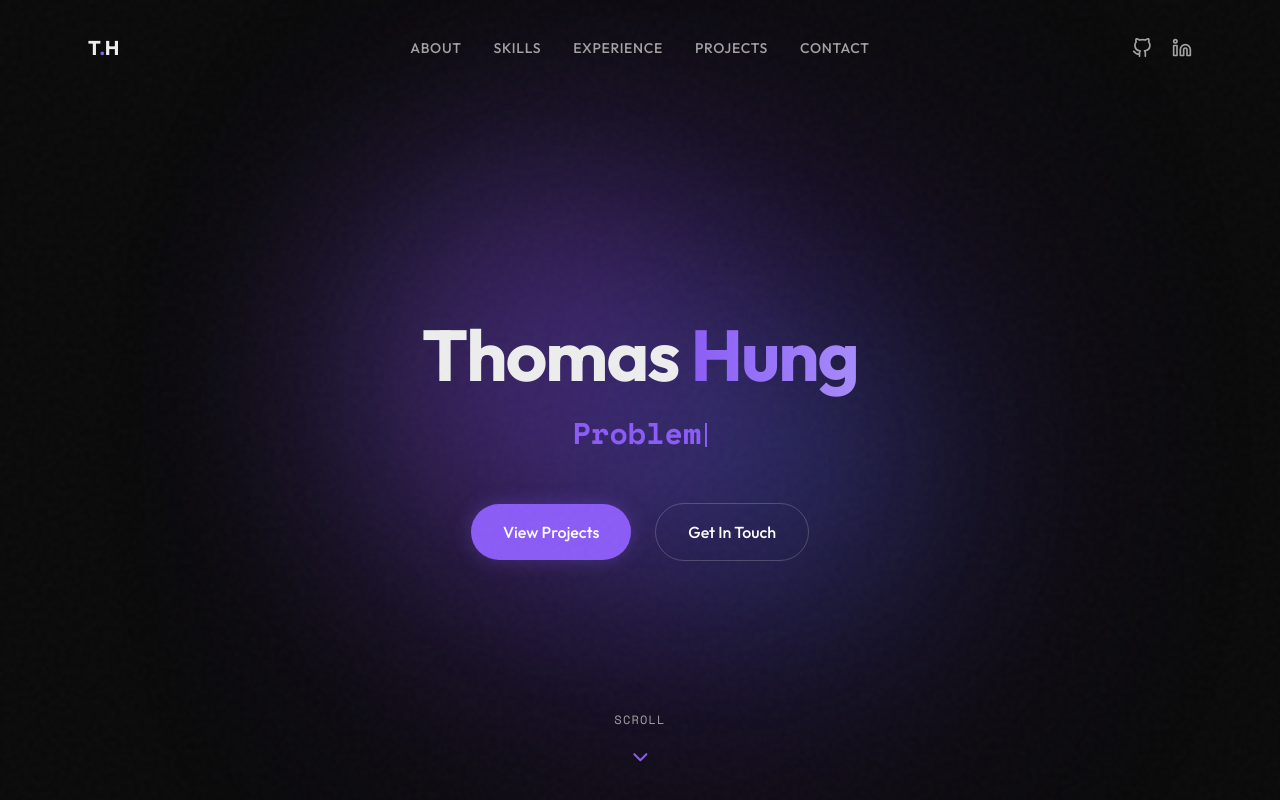
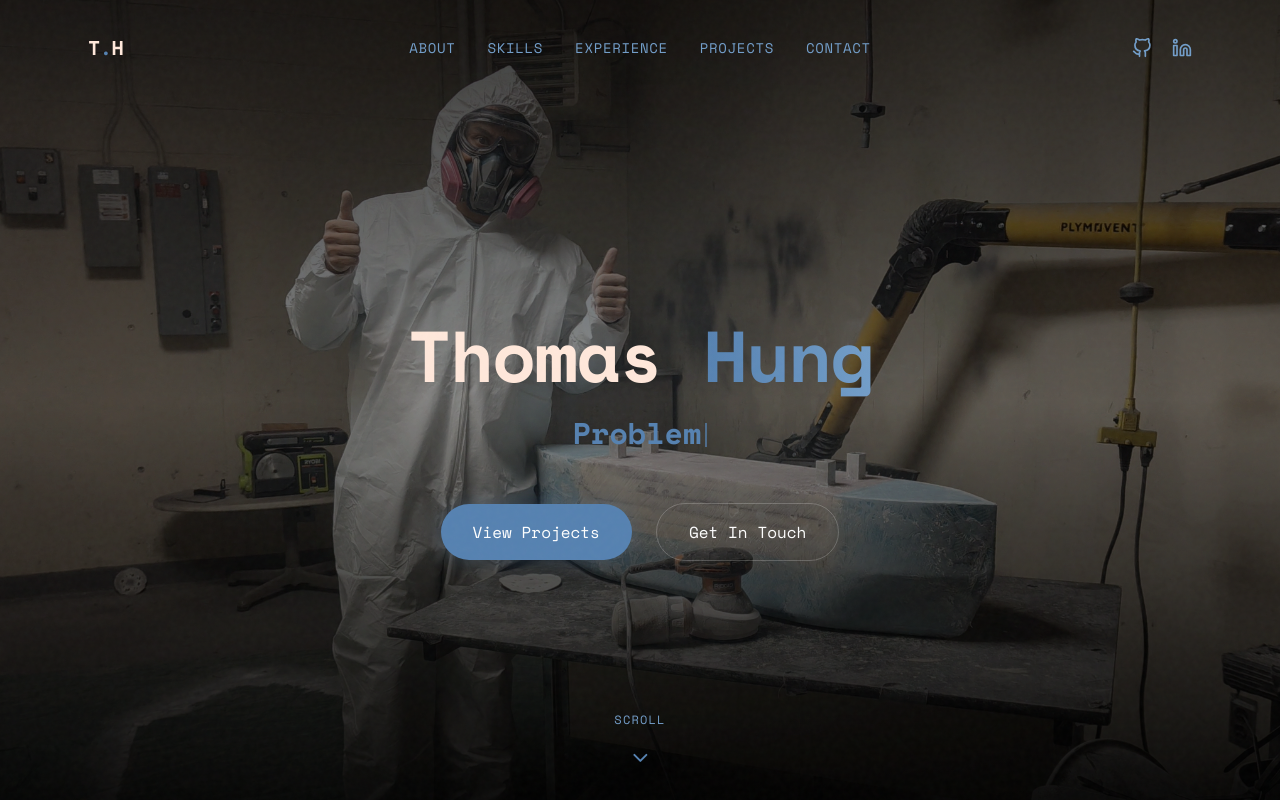
Before and after one commit to Tojo-hung/Personal_Website, a Next.js app: page / in a window 1280 px wide. Shown: the top 800 px of the page. Built offline with nearby package versions, Linux system fonts and the light colour scheme.

Commit message:
Added Background Image

```diff
--- a/src/app/globals.css
+++ b/src/app/globals.css
@@ -1,19 +1,19 @@
 @import "tailwindcss";
 
 @theme {
-  --color-background: #0a0a0a;
-  --color-foreground: #ededed;
+  --color-background: #000000;
+  --color-foreground: #FFE8DB;
 
-  --color-primary: #8B5CF6; /* Electric Purple */
-  --color-primary-hover: #A78BFA;
+  --color-primary: #5682B1; /* Blue */
+  --color-primary-hover: #739EC9; /* Light Blue */
 
-  --color-surface: #171717;
-  --color-surface-hover: #262626;
+  --color-surface: #090d13;
+  --color-surface-hover: #0c1219;
 
-  --color-muted: #a3a3a3;
-  --color-border: #333333;
+  --color-muted: #739EC9;
+  --color-border: #131c26;
 
-  --font-sans: var(--font-outfit), sans-serif;
+  --font-sans: var(--font-space-mono), sans-serif;
   --font-mono: var(--font-space-mono), monospace;
 }
 
--- a/src/app/layout.tsx
+++ b/src/app/layout.tsx
@@ -1,14 +1,9 @@
 import type { Metadata } from "next";
-import { Outfit, Space_Mono } from "next/font/google";
+import { Space_Mono } from "next/font/google";
 import "./globals.css";
 import Header from "@/components/layout/Header";
 import Footer from "@/components/layout/Footer";
 import AnimatedBackground from "@/components/AnimatedBackground";
-
-const outfit = Outfit({
-  variable: "--font-outfit",
-  subsets: ["latin"],
-});
 
 const spaceMono = Space_Mono({
   variable: "--font-space-mono",
@@ -51,7 +46,7 @@ export default function RootLayout({
   return (
     <html
       lang="en"
-      className={`${outfit.variable} ${spaceMono.variable} h-full antialiased`}
+      className={`${spaceMono.variable} h-full antialiased`}
     >
       <body className="min-h-full flex flex-col selection:bg-primary selection:text-white relative">
         <div
--- a/src/components/AnimatedBackground.tsx
+++ b/src/components/AnimatedBackground.tsx
@@ -8,7 +8,7 @@ export default function AnimatedBackground() {
       {/* Container for the floating orbs to keep them centered relative to viewport */}
       <div className="relative w-full h-full max-w-7xl mx-auto flex justify-center items-center">
 
-        {/* Purple Orb (#8B5CF6) */}
+        {/* Blue Orb (#5682B1) */}
         <motion.div
           animate={{
             x: [0, 50, -50, 0],
@@ -20,10 +20,10 @@ export default function AnimatedBackground() {
             repeat: Infinity,
             ease: "easeInOut",
           }}
-          className="absolute opacity-30 bg-[#8B5CF6] rounded-full blur-[100px] w-96 h-96 top-1/4 left-1/4"
+          className="absolute opacity-30 bg-[#5682B1] rounded-full blur-[100px] w-96 h-96 top-1/4 left-1/4"
         />
 
-        {/* Violet Orb (#7C3AED) */}
+        {/* Light Blue Orb (#739EC9) */}
         <motion.div
           animate={{
             x: [0, -60, 40, 0],
@@ -35,10 +35,10 @@ export default function AnimatedBackground() {
             repeat: Infinity,
             ease: "easeInOut",
           }}
-          className="absolute opacity-30 bg-[#7C3AED] rounded-full blur-[120px] w-[28rem] h-[28rem] bottom-1/4 right-1/4"
+          className="absolute opacity-30 bg-[#739EC9] rounded-full blur-[120px] w-[28rem] h-[28rem] bottom-1/4 right-1/4"
         />
 
-        {/* Muted Blue Orb (#3B82F6) */}
+        {/* Peach Orb (#FFE8DB) */}
         <motion.div
           animate={{
             x: [0, 80, -40, 0],
@@ -50,7 +50,7 @@ export default function AnimatedBackground() {
             repeat: Infinity,
             ease: "easeInOut",
           }}
-          className="absolute opacity-20 bg-[#3B82F6] rounded-full blur-[110px] w-80 h-80 top-1/3 right-1/3"
+          className="absolute opacity-20 bg-[#FFE8DB] rounded-full blur-[110px] w-80 h-80 top-1/3 right-1/3"
         />
 
       </div>
--- a/src/components/sections/About.tsx
+++ b/src/components/sections/About.tsx
@@ -21,7 +21,7 @@ export default function About() {
             transition={{ duration: 0.8, ease: "easeOut" }}
             className="relative order-2 md:order-1"
           >
-            <div className="relative w-full max-w-sm mx-auto md:mr-auto md:ml-0 aspect-[4/5] rounded-3xl overflow-hidden shadow-[0_0_40px_rgba(139,92,246,0.2)]">
+            <div className="relative w-full max-w-sm mx-auto md:mr-auto md:ml-0 aspect-[4/5] rounded-3xl overflow-hidden shadow-[0_0_40px_rgba(86,130,177,0.2)]">
               {/* Fallback mock image since we don't have sanity connected yet */}
               <div className="absolute inset-0 bg-zinc-900 border-2 border-primary/50 group">
                 <Image
--- a/src/components/sections/Contact.tsx
+++ b/src/components/sections/Contact.tsx
@@ -33,7 +33,7 @@ export default function Contact() {
           <div className="flex flex-col sm:flex-row items-center justify-center gap-6 relative">
             <Link
               href="mailto:23rfs3@queensu.ca"
-              className="group/btn flex items-center gap-3 px-8 py-4 bg-primary text-white rounded-full hover:bg-primary-hover hover:scale-105 transition-all shadow-[0_0_20px_rgba(139,92,246,0.2)] hover:shadow-[0_0_30px_rgba(167,139,250,0.4)] font-medium text-lg"
+              className="group/btn flex items-center gap-3 px-8 py-4 bg-primary text-white rounded-full hover:bg-primary-hover hover:scale-105 transition-all shadow-[0_0_20px_rgba(86,130,177,0.2)] hover:shadow-[0_0_30px_rgba(115,158,201,0.4)] font-medium text-lg"
             >
               <Mail className="w-5 h-5" />
               Send an Email
--- a/src/components/sections/Experience.tsx
+++ b/src/components/sections/Experience.tsx
@@ -70,7 +70,7 @@ export default function Experience() {
                 <div key={index} className="relative flex flex-col md:flex-row items-center justify-between w-full">
 
                   {/* Center Dot */}
-                  <div className="absolute left-8 md:left-1/2 w-5 h-5 bg-[#111] border-2 border-primary rounded-full md:-translate-x-1/2 shadow-[0_0_10px_rgba(139,92,246,0.8)] z-10 mt-1 md:mt-0" />
+                  <div className="absolute left-8 md:left-1/2 w-5 h-5 bg-[#111] border-2 border-primary rounded-full md:-translate-x-1/2 shadow-[0_0_10px_rgba(86,130,177,0.8)] z-10 mt-1 md:mt-0" />
 
                   {/* Left Side Content (Empty if odd) */}
                   <div className={`w-full md:w-5/12 pl-20 md:pl-0 ${isEven ? "md:pr-16 md:text-right" : "md:order-2"}`}>
--- a/src/components/sections/Hero.tsx
+++ b/src/components/sections/Hero.tsx
@@ -2,6 +2,7 @@
 
 import { motion } from "framer-motion";
 import { ChevronDown } from "lucide-react";
+import Image from "next/image";
 import Typewriter from "@/components/Typewriter";
 
 export default function Hero() {
@@ -18,6 +19,21 @@ export default function Hero() {
 
   return (
     <section className="relative min-h-screen flex flex-col items-center justify-center pt-20 overflow-hidden">
+      {/* Background Image Layer */}
+      <div className="absolute inset-0 z-0 select-none pointer-events-none">
+        <Image
+          src="/images/background.jpg"
+          alt="Engineering Background"
+          fill
+          className="object-cover opacity-70"
+          priority
+          sizes="100vw"
+          quality={90}
+        />
+        {/* Softer Overlays for more "light" */}
+        <div className="absolute inset-0 bg-gradient-to-b from-black/60 via-black/10 to-black/90" />
+        <div className="absolute inset-0 bg-black/20" />
+      </div>
       <div className="max-w-6xl w-full mx-auto px-6 z-10 flex flex-col items-center justify-center text-center">
 
         <motion.h1
@@ -46,7 +62,7 @@ export default function Hero() {
         >
           <a
             href="#projects"
-            className="px-8 py-4 bg-primary text-white font-medium rounded-full hover:bg-primary-hover hover:scale-105 transition-all shadow-[0_0_20px_rgba(139,92,246,0.3)] hover:shadow-[0_0_30px_rgba(167,139,250,0.5)]"
+            className="px-8 py-4 bg-primary text-white font-medium rounded-full hover:bg-primary-hover hover:scale-105 transition-all shadow-[0_0_20px_rgba(86,130,177,0.3)] hover:shadow-[0_0_30px_rgba(115,158,201,0.5)]"
           >
             View Projects
           </a>
--- a/src/components/sections/Projects.tsx
+++ b/src/components/sections/Projects.tsx
@@ -96,10 +96,6 @@ const projectsData: ProjectRecord[] = [
       cameraOrbit: "35deg 68deg 130%",
       cameraTarget: "auto auto auto",
       fieldOfView: "28deg",
-      notes: [
-        "Use this slot for the polished hull assembly export you want visitors to orbit and inspect.",
-        "The poster uses the existing CAD render, so the section still looks intentional while you prepare the GLB.",
-      ],
     },
   },
   {
```
Also changed, not shown: public/images/background.jpg (added).
